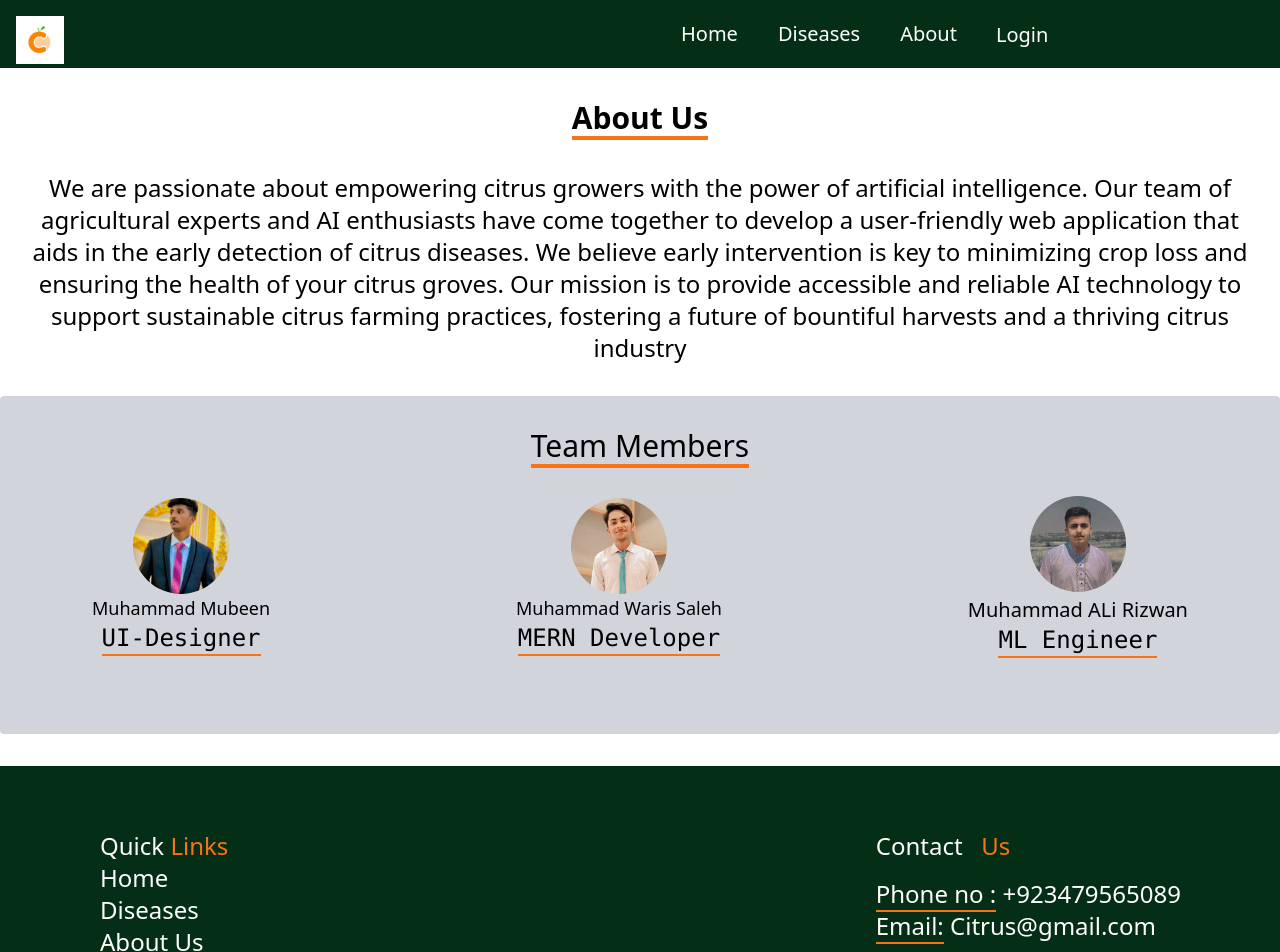
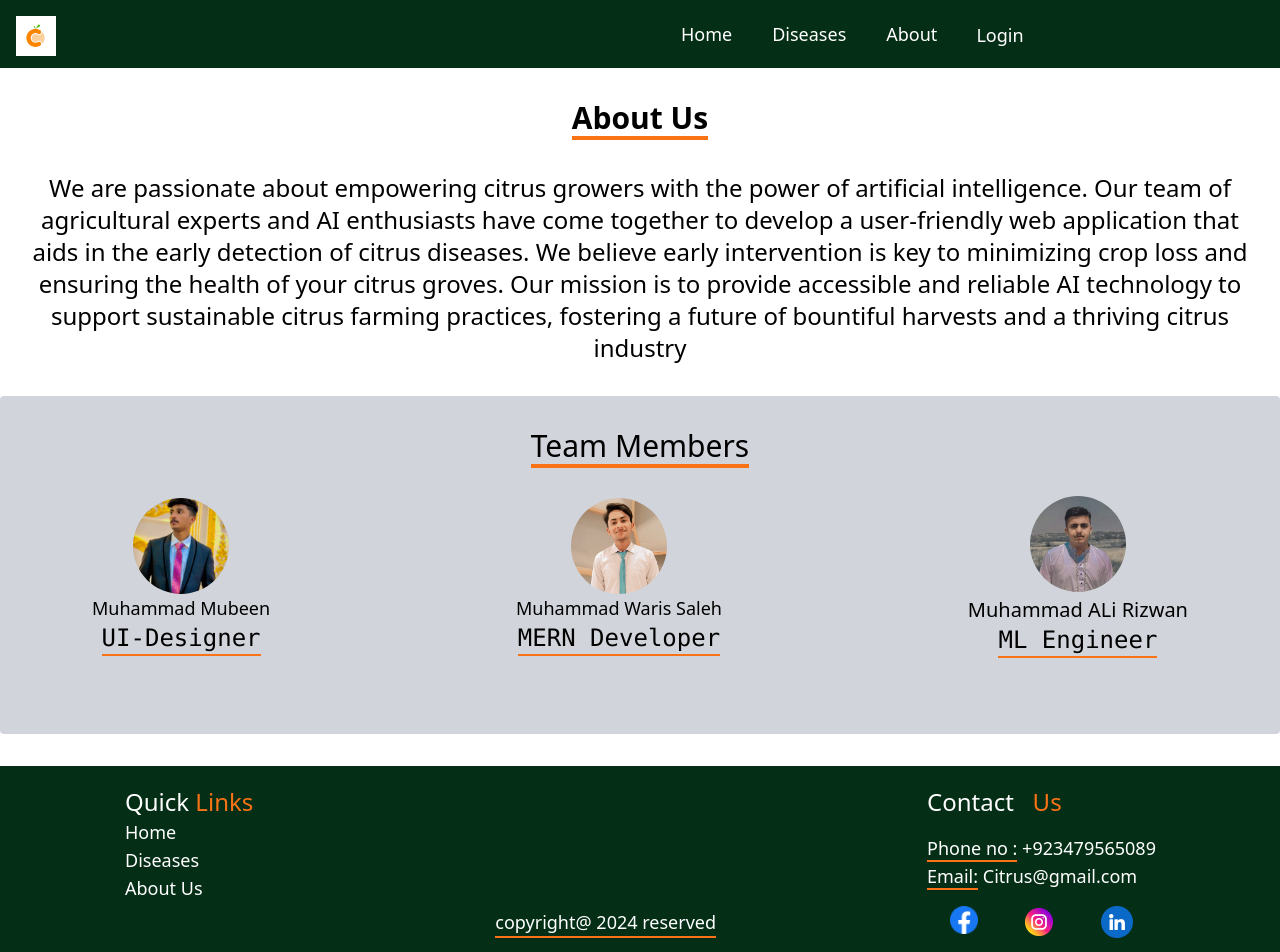
Before and after one commit to waris64/FypFrontEnd, a React (Vite) app: page /about in a window 1280 px wide. Shown: the top 952 px of the page. Built offline with nearby package versions, Linux system fonts and the light colour scheme; what ldrs would draw is missing.

Commit message:
url changed from localhostto vercel

```diff
--- a/src/API.Config.js
+++ b/src/API.Config.js
@@ -1,3 +1,5 @@
 export const BASE_URL = "http://localhost:8080"
 
 export const PYTHON_MODEL_BASE_URL = "http://127.0.0.1:5000"
+
+export const BASE_URL_VERCEL = "https://fyp-front-end-theta.vercel.app/"
--- a/src/Components/Footer.jsx
+++ b/src/Components/Footer.jsx
@@ -7,7 +7,7 @@ import { lazy } from 'react';
 
 const Footer = () => {
   return (
-    <div className=' footer pt-4 bg-green-950 text-white flex flex-col text-sm md:flex-row justify-around p-5 leading-10 overflow-hidden xl:text-2xl xl:py-16'>
+    <div className=' footer pt-4 bg-green-950 text-white flex flex-col text-sm md:flex-row justify-around p-5 leading-10 overflow-hidden xl:text-lg xl:py-5'>
       <motion.div className='mb-4 md:mb-0'
       initial={{opacity:0, x:-100}}
       whileInView={{opacity:1, x:0}}
--- a/src/Components/Login.jsx
+++ b/src/Components/Login.jsx
@@ -7,7 +7,7 @@
     import { spiral } from 'ldrs';
     spiral.register();
     import { lazy } from 'react';
-    import { BASE_URL } from "../API.Config"
+    import { BASE_URL_VERCEL } from "../API.Config"
 
     const Login = () => {
         const [formData, setFormData] = useState({});
@@ -28,7 +28,7 @@
             }
             setLoading(true);
             try {
-                const res = await fetch(`${BASE_URL}/api/auth/signin`, {
+                const res = await fetch(`${BASE_URL_VERCEL}/api/auth/signin`, {
                     method: 'POST',
                     headers: { 'Content-Type': 'application/json' },
                     body: JSON.stringify(formData)
--- a/src/Components/Nav.jsx
+++ b/src/Components/Nav.jsx
@@ -42,7 +42,7 @@ const Nav = () => {
         transition={{ repeat: 2, duration: 2, repeatDelay: 1 }}
         src={logo}
         loading={lazy}
-        className="w-12 h-12 md:size-8 absolute top-2 left-2 hidden md:inline md:left-4 lg:top-4 lg:h-16 lg:w-16 xl:size-12 2xl:top-10 2xl:ml-16 "
+        className="w-12 h-12 md:size-8 absolute top-2 left-2 hidden md:inline md:left-4 lg:top-4 lg:h-16 lg:w-16 xl:size-10  2xl:top-10 2xl:ml-16 "
         alt="Logo"
       />
       <div
@@ -51,7 +51,7 @@ const Nav = () => {
         <motion.ul
           initial={{ opacity: 0, x: 10 }}
           whileInView={{ opacity: 1, x: 0 }}
-          className="flex flex-col  md:flex-row justify-around items-center md:gap-x-7 md:-ml-36 lg:ml-10 lg:py-3 lg:text-xl lg:gap-x-10   2xl:-ml-36 2xl:text-4xl"
+          className="flex flex-col  md:flex-row justify-around items-center md:gap-x-7 md:-ml-36 lg:ml-10 lg:py-3 lg:text-xl lg:gap-x-10 xl:text-lg 2xl:-ml-36 2xl:text-4xl"
         >
           <motion.li
             whileHover={{ scale: 1.2 }}
--- a/src/Components/Register.jsx
+++ b/src/Components/Register.jsx
@@ -4,7 +4,7 @@ import Logo from '../assets/Rectangle 10.png';
 import { Link, useNavigate } from 'react-router-dom';
 import { FaUser } from "react-icons/fa";
 import toast from 'react-hot-toast';
-import { BASE_URL} from "../API.Config"
+import { BASE_URL_VERCEL} from "../API.Config"
 
 const Register = () => {
     const [formData, setFormData] = useState({})
@@ -24,7 +24,7 @@ const Register = () => {
         try {
             setLoading(true)
             setErrorMessage(null)
-            const res = await fetch(`${BASE_URL}/api/register`, {
+            const res = await fetch(`${BASE_URL_VERCEL}/api/register`, {
                 method: 'POST',
                 headers: { 'Content-Type': 'application/json' },
                 body: JSON.stringify(formData)
@@ -55,9 +55,9 @@ const Register = () => {
     return (
         <>
             <div
-                className='lg:flex lg:p-4 lg:justify-between 2xl:  '
+                className='lg:flex lg:p-4 lg:justify-between   '
             >
-                <div className='relative lg:w-full p-3 w-full   bg-contain md:flex md:justify-center md:items-center  '>
+                <div className='relative lg:w-full p-3 w-full   bg-contain md:flex md:justify-center md:items-center xl:w-3/5 xl:h-full '>
                     <div
                         className={`flex flex-col justify-center rounded-3xl text-sm px-5  py-12  shadow-2xl border   bg-[rgb(255,127,62)] md:w-96  lg:w-full  lg:text-xl 2xl:w-full 2xl:py-40 2xl:px-44`}
 
```
